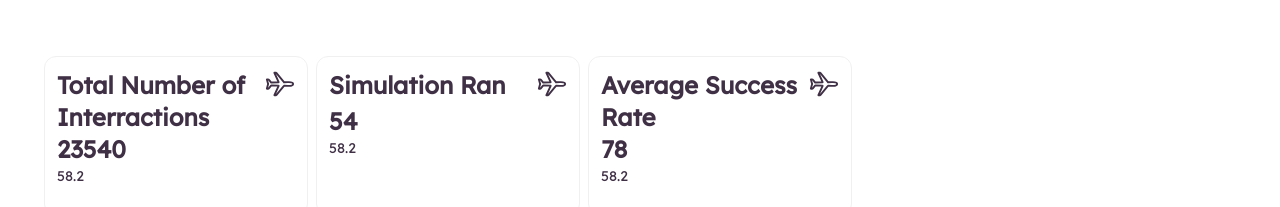
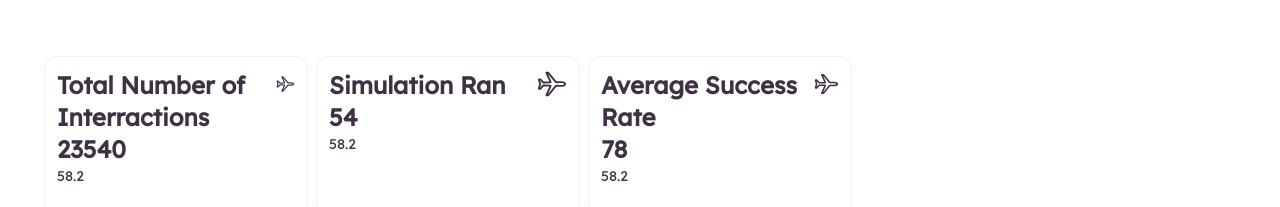
Before and after one commit to tum-v2/parloa-ui, a Next.js app: page /dashboard in a window 1280 px wide. Shown: the part 122-329 px from the top of the page. Built offline with nearby package versions, Linux system fonts and the light colour scheme.

Commit message:
Refactor cardOverallIconStyle in CardOverall component

```diff
--- a/src/app/dashboard/components/CardOverall.tsx
+++ b/src/app/dashboard/components/CardOverall.tsx
@@ -33,11 +33,6 @@ const CardOverall = ({
     width: 300
   };
 
-  const cardOverallIconStyle: React.CSSProperties = {
-    width: 30,
-    height: 30
-  };
-
   const topPartStyle: React.CSSProperties = {
     display: 'flex',
     justifyContent: 'space-between',
@@ -59,9 +54,7 @@ const CardOverall = ({
             <Title style={{ margin: 0 }} level={3}>
               {title}
             </Title>
-            <IconContext.Provider value={{ style: cardOverallIconStyle }}>
-              <div>{icon}</div>
-            </IconContext.Provider>
+            {icon}
           </div>
           <div>
             <Title style={{ margin: 0 }} level={3}>
--- a/src/app/dashboard/page.tsx
+++ b/src/app/dashboard/page.tsx
@@ -15,10 +15,15 @@ import { IoAirplaneOutline } from 'react-icons/io5';
 
 const { Content, Sider } = Layout;
 
+const cardOverallIconStyle: React.CSSProperties = {
+  width: 30,
+  height: 30
+};
+
 const dummyDashboardData = [
   {
     title: 'Total Number of Interractions',
-    icon: <IoAirplaneOutline />,
+    icon: <IoAirplaneOutline style={cardOverallIconStyle} />,
 
     numberType: 'number',
     number: 23540,
@@ -27,7 +32,7 @@ const dummyDashboardData = [
   },
   {
     title: 'Simulation Ran',
-    icon: <IoAirplaneOutline />,
+    icon: <IoAirplaneOutline style={cardOverallIconStyle} />,
 
     numberType: 'number',
     number: 54,
@@ -36,7 +41,7 @@ const dummyDashboardData = [
   },
   {
     title: 'Average Success Rate',
-    icon: <IoAirplaneOutline />,
+    icon: <IoAirplaneOutline style={cardOverallIconStyle} />,
 
     numberType: 'percentage',
     number: 78,
```
